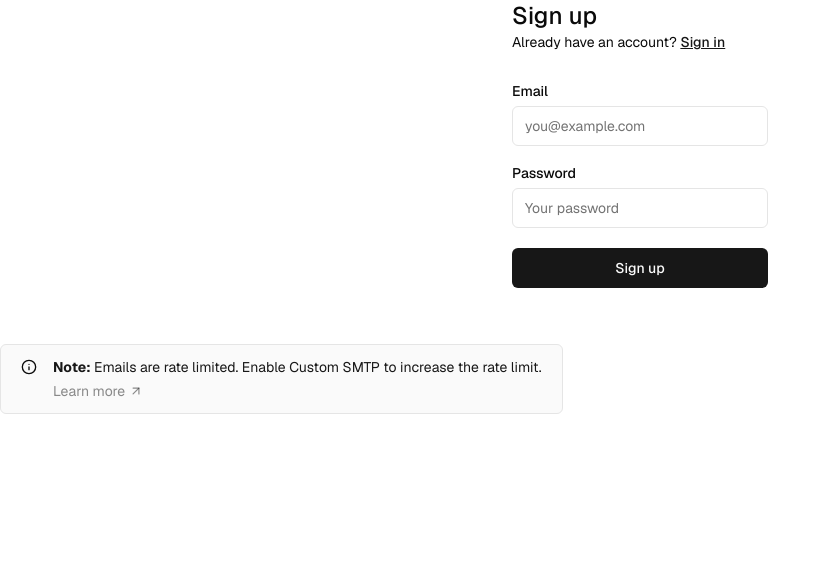
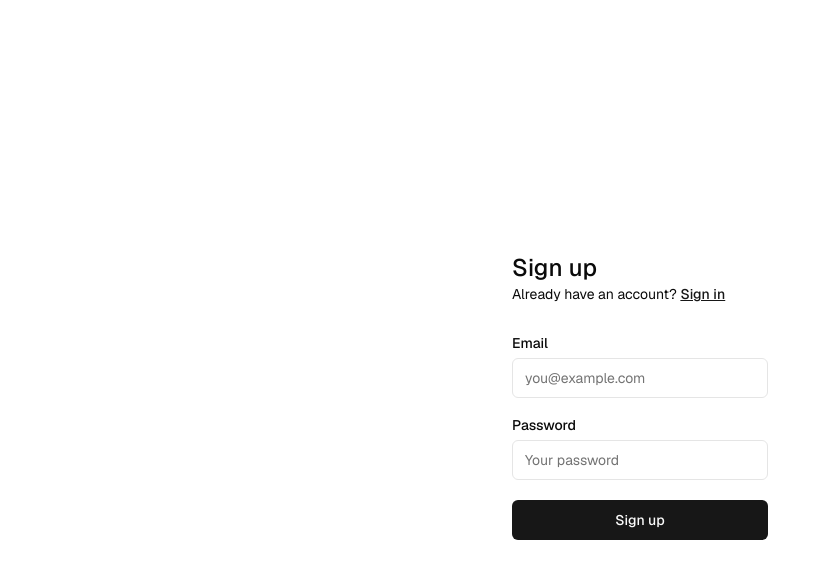
Before and after one commit to SigireddyBalasai/hey-bear, a Next.js app: page /sign-up in a window 1280 px wide. Shown: the top 578 px of the page, without its empty margins (0-831 px from the left). Built offline with nearby package versions, Linux system fonts and the light colour scheme.

Commit message:
centered signup and removed mail smtp warning

```diff
--- a/app/(auth-pages)/sign-up/page.tsx
+++ b/app/(auth-pages)/sign-up/page.tsx
@@ -4,7 +4,6 @@ import { SubmitButton } from "@/components/submit-button";
 import { Input } from "@/components/ui/input";
 import { Label } from "@/components/ui/label";
 import Link from "next/link";
-import { SmtpMessage } from "../smtp-message";
 
 export default async function Signup(props: {
   searchParams: Promise<Message>;
@@ -19,7 +18,8 @@ export default async function Signup(props: {
   }
 
   return (
-    <>
+    <div className="w-full h-screen flex items-center justify-center p-4">
+      <div className="flex flex-col w-full max-w-md">
         <form className="flex flex-col min-w-64 max-w-64 mx-auto">
           <h1 className="text-2xl font-medium">Sign up</h1>
           <p className="text-sm text text-foreground">
@@ -45,7 +45,7 @@ export default async function Signup(props: {
             <FormMessage message={searchParams} />
           </div>
         </form>
-      <SmtpMessage />
-    </>
+      </div>
+    </div>
   );
 }
--- a/app/(auth-pages)/smtp-message.tsx
+++ /dev/null
@@ -1,25 +0,0 @@
-import { ArrowUpRight, InfoIcon } from "lucide-react";
-import Link from "next/link";
-
-export function SmtpMessage() {
-  return (
-    <div className="bg-muted/50 px-5 py-3 border rounded-md flex gap-4">
-      <InfoIcon size={16} className="mt-0.5" />
-      <div className="flex flex-col gap-1">
-        <small className="text-sm text-secondary-foreground">
-          <strong> Note:</strong> Emails are rate limited. Enable Custom SMTP to
-          increase the rate limit.
-        </small>
-        <div>
-          <Link
-            href="https://supabase.com/docs/guides/auth/auth-smtp"
-            target="_blank"
-            className="text-primary/50 hover:text-primary flex items-center text-sm gap-1"
-          >
-            Learn more <ArrowUpRight size={14} />
-          </Link>
-        </div>
-      </div>
-    </div>
-  );
-}
```
Lines whose indentation alone changed are shown as unchanged.
